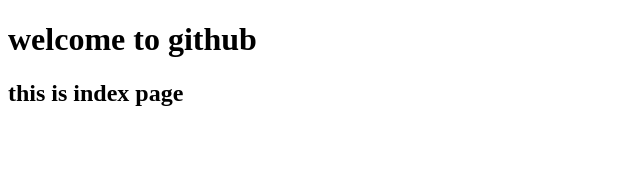
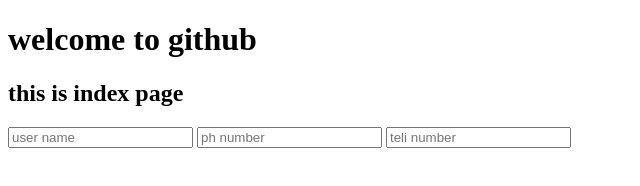
Before and after one commit to durgaprasadatla/proj1, a plain HTML site: page index.html in a window 1280 px wide. Shown: the whole page, without its empty margins (0-640 px from the left). Drawn offline with Linux system fonts and the light colour scheme.

Commit message:
index.html is added

```diff
--- a/index.html
+++ b/index.html
@@ -12,5 +12,8 @@
     <main>
         <h2>this is index page</h2>
     </main>
+    <input type="text" name="" id="" placeholder="user name">
+    <input type="number" name="" id="" placeholder="ph number">
+    <input type="tel" name="" id="" placeholder="teli number">
 </body>
 </html>
```
